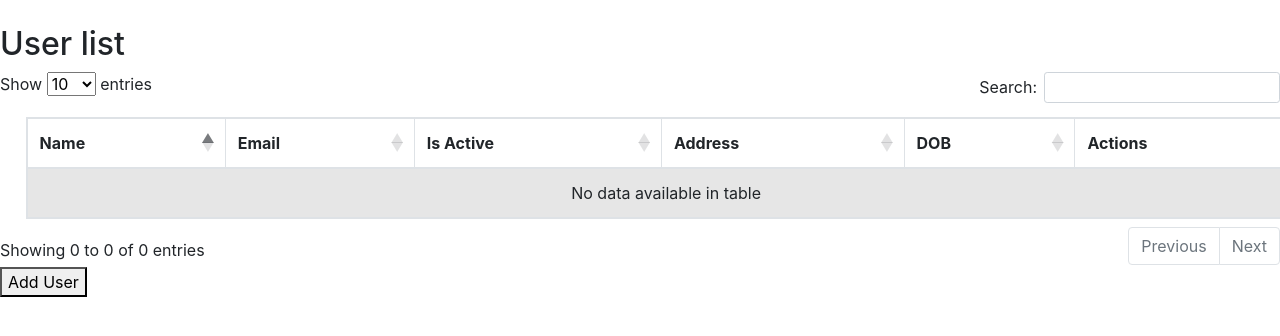
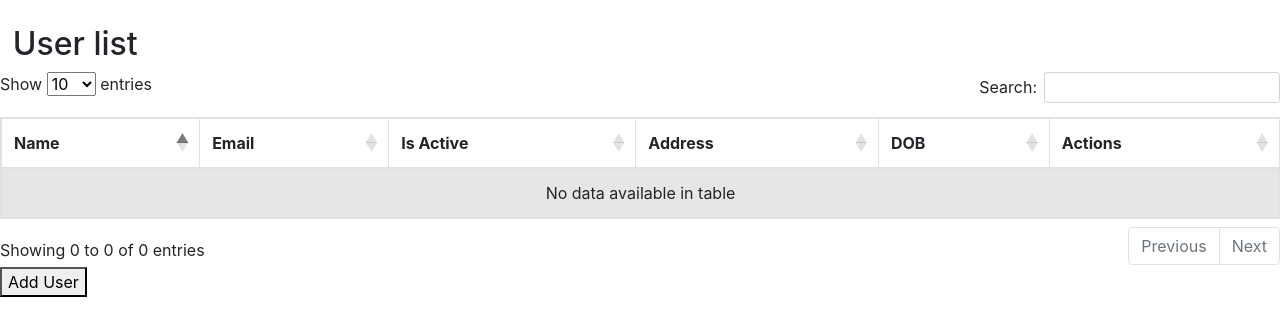
Before and after one commit to sickkjedi/Elearn, a Django app: page /accounts/users in a window 1280 px wide. Shown: the part 130-466 px from the top of the page. Run offline with Django 3.2, Linux system fonts and the light colour scheme; parts of the project's set-up code (start-up, migrations or seed data) failed here and were passed over; some libraries are stand-ins or nearby versions.

Commit message:
added css filče

```diff
--- a/static/css/elearn.css
+++ b/static/css/elearn.css
@@ -7,5 +7,8 @@
 }
 
 .table {
-    margin: 2%;
 }
+
+h2 {
+    margin-left: 1%;
+}
```
